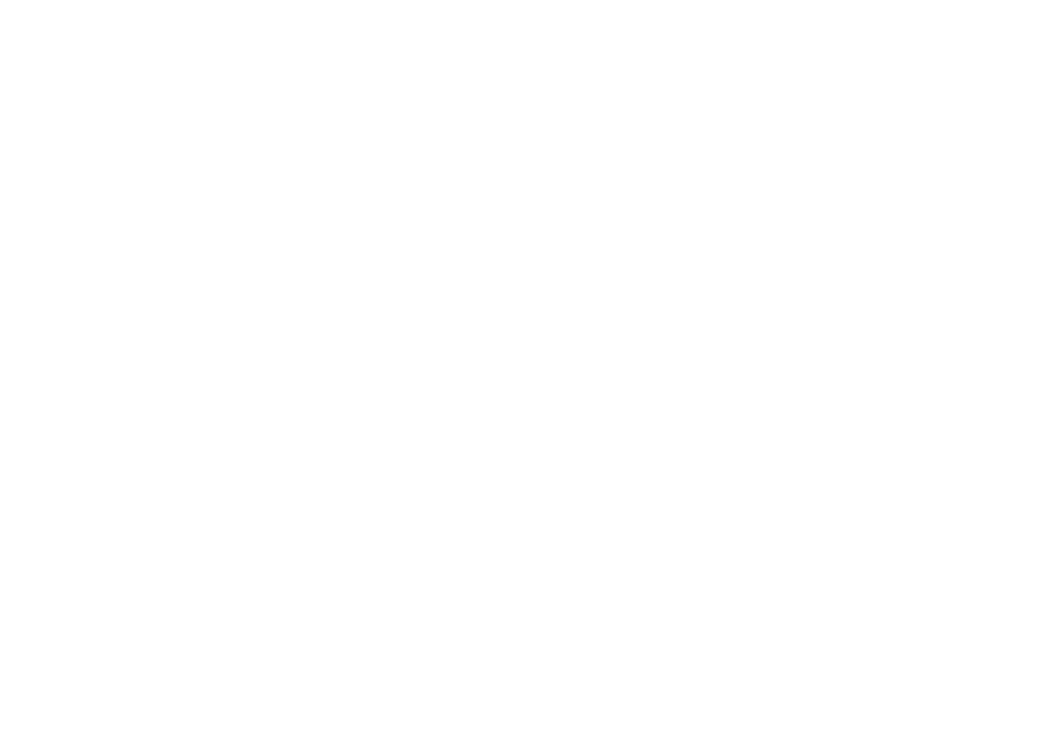
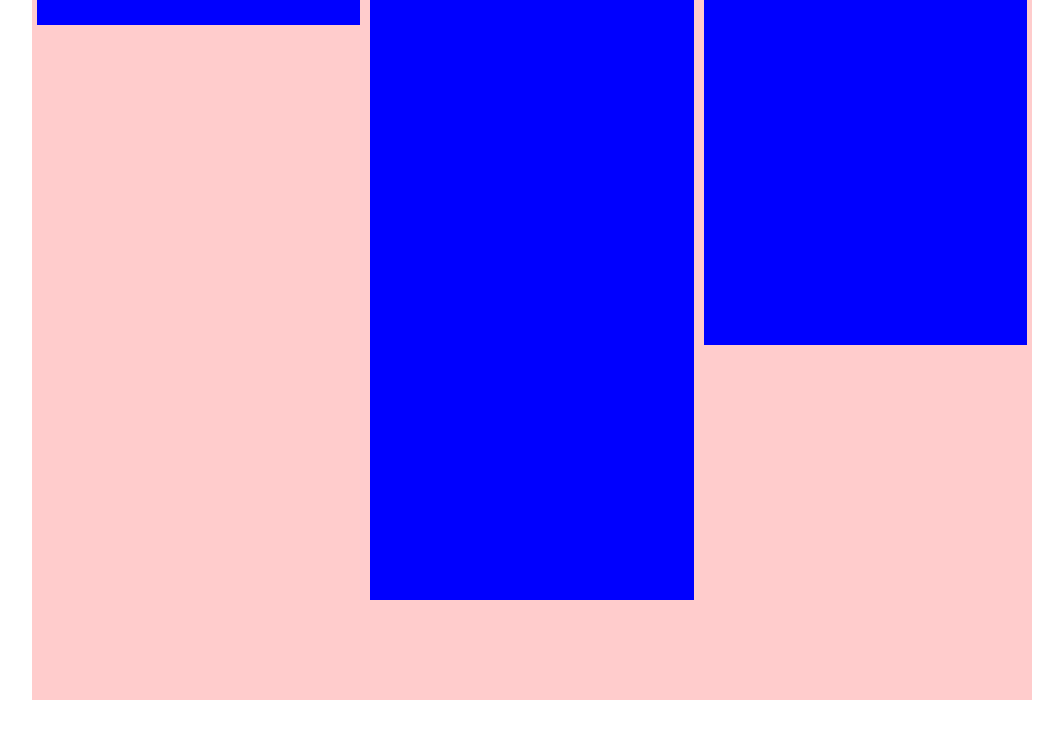
Before and after one commit to Terkea/sortingAlgosVisualizer, a React (Create React App) app: page / in a window 1280 px wide. Shown: the top 738 px of the page, without its empty margins (108-1171 px from the left). Built offline with nearby package versions, Linux system fonts and the light colour scheme.

Commit message:
board line

```diff
--- a/src/App.js
+++ b/src/App.js
@@ -1,12 +1,17 @@
 import React from 'react';
 import './App.css';
+import Board from './components/Board'
 
 function App() {
+  const values = [5, 120, 69]
+
   return (
-    <div className="App">
-
+    <div className="App" >
+      <Board values={values} />
     </div>
   );
 }
 
+
+
 export default App;
--- /dev/null
+++ b/src/components/Board.js
@@ -0,0 +1,27 @@
+import React from 'react'
+import Line from './Line'
+
+const Board = (props) => {
+
+    return (
+        <div style={styles.board}>
+            {props.values.map((answer, i) => {
+                // the value of the board width divided by the number of values from which we substract 5 (the margin factor per line)
+                return (<Line key={i} size={answer} width={(1000 / props.values.length) - 5} />)
+            })}
+
+        </div>
+    )
+}
+
+const styles = {
+    board: {
+        backgroundColor: 'rgba(255, 0, 0, 0.2)',
+        width: '1000px',
+        height: '700px',
+        margin: 'auto',
+        display: 'flex'
+    }
+}
+
+export default Board;
--- /dev/null
+++ b/src/components/Line.js
@@ -0,0 +1,46 @@
+import React, { useState } from 'react'
+
+
+const Line = (props) => {
+    const [status, setStatus] = useState('default');
+
+    const onClick = () => {
+        setStatus('error')
+    }
+
+    const style = {
+        height: 5 * props.size + 'px',
+        width: props.width + 'px',
+        marginLeft: '5px',
+        marginRight: '5px'
+    }
+
+    switch (status) {
+        case 'error':
+            style.backgroundColor = colors.error
+            break;
+        case 'allright':
+            style.backgroundColor = colors.allright
+            break;
+        case 'swapped':
+            style.backgroundColor = colors.swapped
+            break;
+        default:
+            style.backgroundColor = colors.default
+    }
+
+    return (
+        <div style={style} onClick={onClick} />
+    )
+}
+
+const colors = {
+    default: 'blue',
+    error: 'red',
+    allright: 'green',
+    swapped: 'purple'
+}
+
+
+
+export default Line;
```
